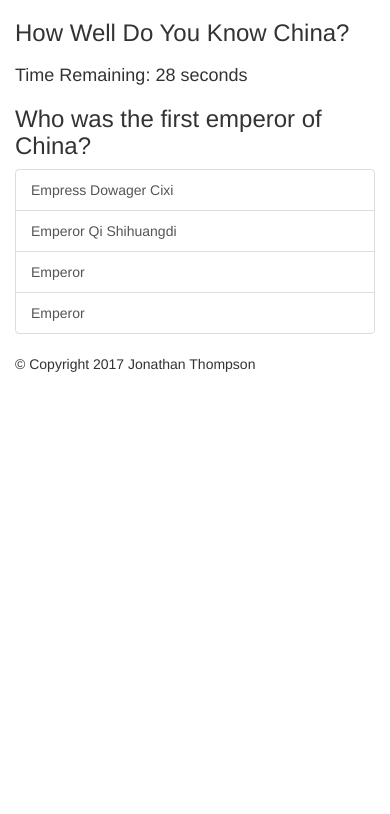
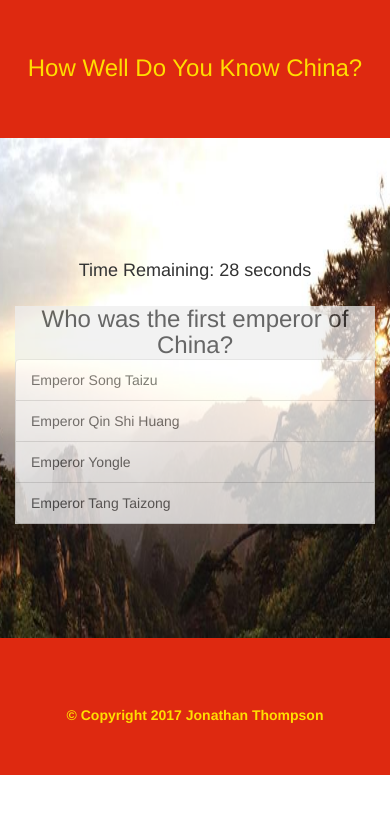
Before and after one commit to ThompsonJonM/trivia-game, a plain HTML site: page index.html in a window 390 px wide. Both pictures are taken after a click on the button "Start Game". Drawn offline with nearby package versions, Linux system fonts and the light colour scheme.

Commit message:
final pass

```diff
--- a/assets/css/style.css
+++ b/assets/css/style.css
@@ -1 +1,133 @@
-/*Style goes here*/
+/*Global IDs*/
+
+* {
+	box-sizing: border-box;
+}
+
+header {
+	text-align: center;
+	font-weight: bold;
+	background-color: #DE2910;
+	height: 125px;
+}
+
+footer {
+	text-align: center;
+	padding: 30px 0 0 0;
+	font-weight: bold;
+	background-color: #DE2910;
+	height: 125px;
+}
+
+h3 {
+	text-align: center;
+}
+
+div {
+	display: block;
+}
+
+ul {
+	display: block;
+	text-align: center;
+}
+
+/*Classes*/
+
+.myHeader {
+	padding: 35px 0 0 0;
+}
+
+.startButton {
+	margin: 100px 0 0 0;
+}
+
+.panel-heading {
+	text-align: center;
+}
+
+.myFooter {
+	padding: 25px 0 0 0;
+	color: #FFDE00;
+}
+
+/*Individual IDs*/
+
+#headerFont {
+	color: #FFDE00;
+}
+
+#pageContent {
+	padding: 175px 0 0 0;
+}
+
+#backgroundSplash {
+	background-image: url(../images/background.jpg);
+	background-position: center;
+	background-repeat: no-repeat;
+	background-size: 1600px 725px;
+	background-color: #DE2910;
+	height: 725px;
+}
+
+#showCountDown {
+	text-align: center;
+	margin: 0 0 25px 0;
+}
+
+#triviaQuestion {
+	text-align: center;
+	background-color: #eeeeee;
+	opacity: 0.75;
+	margin: 0 0 0 0;
+}
+
+#multipleChoice {
+/*	text-align: center;*/
+	background-color: #eeeeee;
+	opacity: 0.75;
+}
+
+/*Media Queries*/
+
+@media screen and (max-width: 980px) {
+
+	/*Individual IDs*/
+	#backgroundSplash {
+		background-size: 980px 500px;
+		height: 525px;
+	}
+
+	#pageContent {
+		padding: 125px 0 0 0;
+	}
+
+}
+
+@media screen and (max-width: 768px) {
+
+	/*Individual IDs*/
+	#backgroundSplash {
+		background-size: 768px 500px;
+		height: 525px;
+	}
+
+	#pageContent {
+		padding: 150px 0 0 0;
+	}
+
+}
+
+@media screen and (max-width: 640px) {
+
+	/*Individual IDs*/
+	#backgroundSplash {
+		background-size: 640px 500px;
+		height: 525px;
+	}
+
+	#pageContent {
+		padding: 125px 0 0 0;
+	}
+
+}
--- a/assets/javascript/app.js
+++ b/assets/javascript/app.js
@@ -15,9 +15,9 @@ var trivia = {
 	"questions" : [
 		{
 			"question" : "Who was the first emperor of China?",
-			"answer" : "Emperor Qi Shihuangdi",
+			"answer" : "Emperor Qin Shi Huang",
 			"multipleChoice" : [
-				"Empress Dowager Cixi", "Emperor Qi Shihuangdi", "Emperor", "Emperor"
+				"Emperor Song Taizu", "Emperor Qin Shi Huang", "Emperor Yongle", "Emperor Tang Taizong"
 			]
 		},
 		{
@@ -35,7 +35,7 @@ var trivia = {
 			]
 		},
 		{
-			"question" : "What island was conceded at the end of the First Opium War?",
+			"question" : "What island was conceded in the treaty of Nanking?",
 			"answer" : "Hong Kong",
 			"multipleChoice" : [
 				"Macau", "Taiwan", "Diayou", "Hong Kong"
@@ -47,6 +47,20 @@ var trivia = {
 			"multipleChoice" : [
 				"Chang Kaishek", "Mao Zedong", "Sun Yatsen", "Li Zongren"
 			]
+		},
+		{
+			"question" : "What two dynasties were not of the Han ethnicity?",
+			"answer" : "Yuan and Qing",
+			"multipleChoice" : [
+				"Yuan and Qing", "Song and Tang", "Han and Sui", "Ming and Qin"
+			]
+		},
+		{
+			"question" : "Which Ming Emperor sent voyages to Africa?",
+			"answer" : "Yongle Emperor",
+			"multipleChoice" : [
+				"Tianqi Emperor", "Yongle Emperor", "Hongwu Emperor", "Xian Emperor"
+			]
 		}
 	]
 }
@@ -55,26 +69,29 @@ var trivia = {
 //display end result
 function results () {
 
+	$('#showCountDown').hide();
 	$('#triviaQuestion').hide();
 	$('.choices').hide();
 	$('.results').show();
 	$('#correct').html("Correctly Answered " + correctAnswers);
 	$('#wrong').html("Wrongly Answered " + incorrectAnswers);
 	$('#unanswered').html("Unanswered " + unanswered);
+	$('.resetButton').show();
 }
 
 //game start
 function start() {
 
+	$('.resetButton').hide();
 	askQuestion(questionCount);
-	counter = setInterval(countDownToNextQuestion,1000);
+	counter = setInterval(nextQuestionCount,1000);
 }
 
 //question display
 function askQuestion(questionCount) {
 	countdown = 30;
 	$('#multipleChoice').show();
-	if( questionCount < 5 ) {
+	if( questionCount < 7 ) {
 		console.log(trivia.questions[questionCount].question);
 		$('#triviaQuestion').html(trivia.questions[questionCount].question);
 
@@ -118,7 +135,6 @@ $('.list-group-item').on('click', function(){
 		console.log(" # of Correct Answers: " + correctAnswers);
 		questionCount++;
 		askQuestion(questionCount);
-		alert("You are correct!");
 	}
 
 	else if (checkIfCorrect($(this).html()) === false){
@@ -126,13 +142,12 @@ $('.list-group-item').on('click', function(){
 		console.log(" # of Incorrect Answers: " + incorrectAnswers);
 		questionCount++;
 		askQuestion(questionCount);
-		alert("You were incorrect!");
 	}
 });
 
 
 //timer
-function countDownToNextQuestion() {
+function nextQuestionCount() {
 	countdown--;
 
     $('#showCountDown').html('<h4>Time Remaining: ' + countdown + ' seconds</h4>');
@@ -144,11 +159,11 @@ function countDownToNextQuestion() {
         //time up
         unanswered++;
         console.log(" # of Unanswered: " + unanswered);
-        console.log('Time Up!')
+        console.log('Your Time is Up!')
 
         questionCount++;
 
-        if ( questionCount == 5 ) {
+        if ( questionCount == 7 ) {
         	clearInterval(counter);
         	results();
         }
@@ -162,3 +177,10 @@ function countDownToNextQuestion() {
         }
     }
 }
+
+//reset
+$(document).ready(function() {
+    $('.resetButton').click(function() {
+        location.reload();
+    });
+});
--- a/index.html
+++ b/index.html
@@ -1,6 +1,7 @@
 <!DOCTYPE html>
 <html>
 <head>
+
 	<title>Trivia Game</title>
 
 	<!-- Reset -->
@@ -14,25 +15,42 @@
 
 	<!-- Viewport -->
 	<meta name="viewport" content="width=device-width, initial-scale=1">
+
 </head>
+
 <body>
 
 	<!-- Header Div -->
+	<header>
 		<div class="container">
 			<div class="row">
 				<div class="col-xs-12 col-sm-12 col-md-12 col-lg-12 myHeader">
-				<header>
-					<h3>How Well Do You Know China?</h3>
-				</header>
+					<h3 id="headerFont">How Well Do You Know China?</h3>
 				</div>
 			</div>
 		</div>
+	</header>
 
-	<div class="container">
+	<section id="backgroundSplash">
+
+		<div id="pageContent">
+
+			<div class="container bodyContent">
+
+				<!-- Start button -->
+				<div class="row pageRow">
+					<div class="col-xs-1 col-xs-offset-5 col-sm-1 col-sm-offset-5 col-md-1 col-md-offset-5 col-lg-1 col-lg-offset-5 button">
 						<button class="startButton btn btn-primary">Start Game</button>
+					</div>
+				</div>
+
+				<!-- Counter -->
 				<div id="showCountDown"></div>
+
+				<!-- Question head -->
 				<h3 id="triviaQuestion"></h3>
 
+				<!-- Choice table -->
 				<div id="multipleChoice">
 					<div class="list-group choices">
 						<a id="a" class="list-group-item"></a>
@@ -40,6 +58,8 @@
 						<a id="c" class="list-group-item"></a>
 						<a id="d" class="list-group-item"></a>
 					</div>
+
+					<!-- Results panel -->
 					<div class="panel panel-default results">
 						<div class="panel-heading">Your Trivia Results</div>
 						<div class="panel-body">
@@ -51,18 +71,29 @@
 		  				</div>
 					</div>
 				</div>
+
+				<!-- Reset button -->
+				<div class="row pageRow">
+					<div class="col-xs-1 col-xs-offset-5 col-sm-1 col-sm-offset-5 col-md-1 col-md-offset-5 col-lg-1 col-lg-offset-5 button">
+						<button class="resetButton btn btn-secondary">Play Again!</button>
+					</div>
+				</div>
 			</div>
 
+		</div>
+
+	</section>
+
 	<!-- Footer Div -->
+	<footer>
 		<div class="container">
 			<div class="row">
 				<div class="col-xs-12 col-sm-12 col-md-12 col-lg-12 myFooter">
-				<footer>
 					© Copyright 2017 Jonathan Thompson
-				</footer>
 				</div>
 			</div>
 		</div>
+	</footer>
 
 <!-- jQuery CDN -->
 <script type="text/javascript" src="https://code.jquery.com/jquery-2.2.0.js"></script>
```
Also changed, not shown: assets/images/background.jpg (added), 1 other file. Lines whose indentation alone changed are shown as unchanged.
